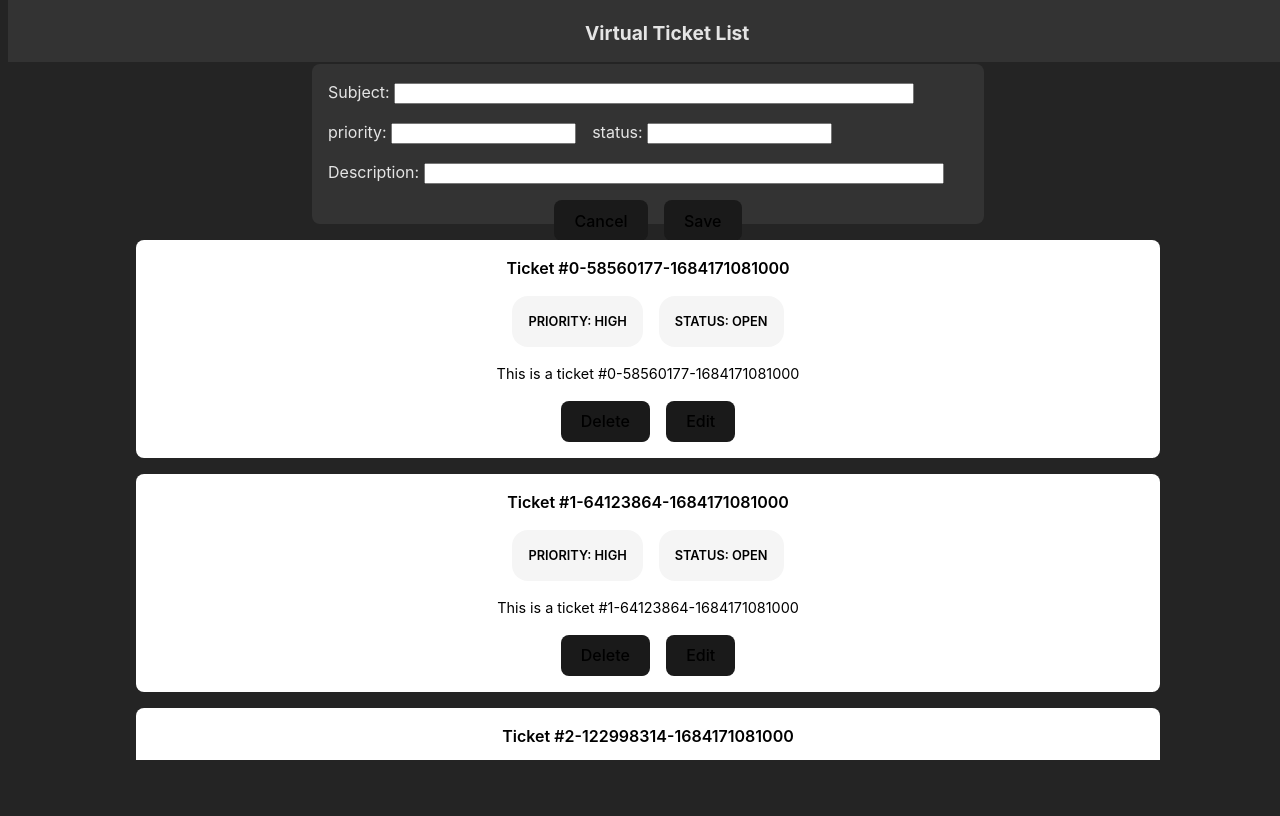
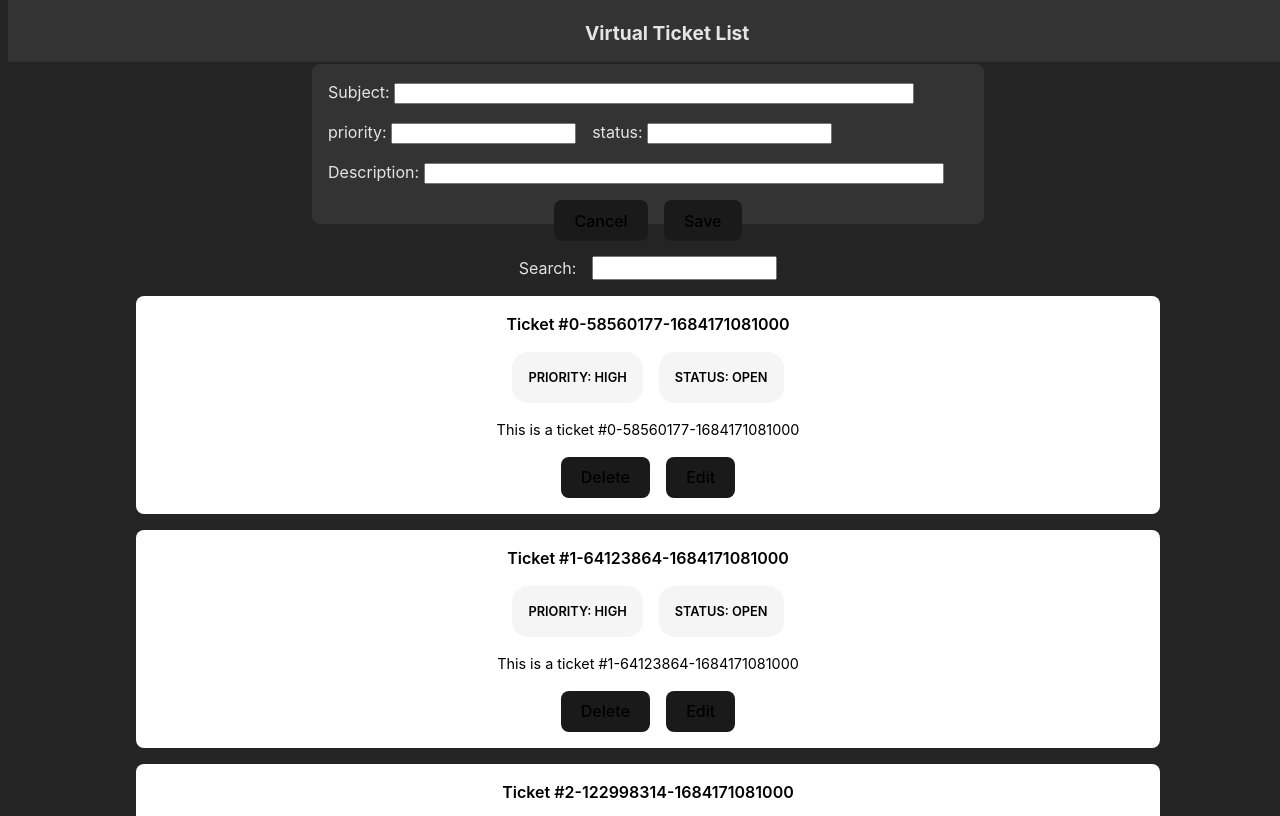
Before and after one commit to Aymanf-sherief/virtual-ticket-list, a React (Vite) app: page / in a window 1280 px wide. Built offline with nearby package versions, Linux system fonts and the light colour scheme.

Commit message:
feat: added search functionality

```diff
--- a/src/components/VirtualList/VirtualList.tsx
+++ b/src/components/VirtualList/VirtualList.tsx
@@ -1,18 +1,17 @@
-import React, { useMemo, useState } from "react";
-import { Ticket } from "../../api/types";
+import React, { useContext, useMemo, useState } from "react";
 import TicketCard from "../TicketCard";
+import { TicketsContext } from "../../pages/TicketListPage/TicketListPage";
 
 interface VirtualListProps {
-  tickets: Ticket[];
   heightPx: number;
   ticketHeightPx?: number;
 }
 
 const VirtualList: React.FC<VirtualListProps> = ({
-  tickets,
   heightPx,
   ticketHeightPx = 200,
 }) => {
+  const { tickets } = useContext(TicketsContext);
   // get the current scroll position from top in list container
   const [scrollTop, setScrollTop] = useState(0);
 
@@ -20,7 +19,7 @@ const VirtualList: React.FC<VirtualListProps> = ({
   // if we don't use a component with full scroll height available
   // the scroll height will reset everytime we re-calculate the rendered tickets list below
   const fullScrollHeight = useMemo(
-    () => tickets.length * ticketHeightPx,
+    () => (tickets ? tickets.length * ticketHeightPx : 0),
     [tickets, ticketHeightPx]
   );
 
@@ -35,14 +34,14 @@ const VirtualList: React.FC<VirtualListProps> = ({
     () =>
       Math.min(
         Math.ceil(heightPx / ticketHeightPx) + ticketsStartIndex,
-        tickets.length - 1
+        tickets ? tickets.length - 1 : 0
       ),
     [ticketsStartIndex, heightPx, ticketHeightPx, tickets]
   );
 
   // slice the tickets array to get the tickets to render, only render the ones that should be visible
   const renderedTickets = useMemo(
-    () => tickets.slice(ticketsStartIndex, ticketsEndIndex),
+    () => tickets?.slice(ticketsStartIndex, ticketsEndIndex) ?? [],
     [tickets, ticketsStartIndex, ticketsEndIndex]
   );
 
--- a/src/pages/TicketListPage/TicketListPage.css
+++ b/src/pages/TicketListPage/TicketListPage.css
@@ -0,0 +1,7 @@
+.searchbox {
+  display: flex;
+  flex-direction: row;
+  justify-content: center;
+  gap: 1rem;
+  padding: 1rem;
+}
--- a/src/pages/TicketListPage/TicketListPage.tsx
+++ b/src/pages/TicketListPage/TicketListPage.tsx
@@ -1,4 +1,4 @@
-import { useCallback, useEffect, useRef, useState } from "react";
+import { useCallback, useEffect, useMemo, useRef, useState } from "react";
 import "./TicketListPage.css";
 import { listTickets } from "../../api/tickets";
 import { Ticket } from "../../api/types";
@@ -17,6 +17,7 @@ export const TicketsContext = React.createContext<TicketsContextData>({});
 
 const TicketListPage: React.FC = () => {
   const [tickets, setTickets] = useState<Ticket[]>([]);
+  const [query, setQuery] = useState<string>("");
   const [heightPx, setHeightPx] = useState(0);
 
   const ref = useRef<HTMLDivElement>(null);
@@ -30,6 +31,15 @@ const TicketListPage: React.FC = () => {
       .then((tickets) => setTickets(tickets))
       .catch((err) => console.error(err));
   }, []);
+
+  const filteredTickets = useMemo(() => {
+    const normalizedQuery = query.trim().toLowerCase();
+    return tickets.filter(
+      (t) =>
+        t.subject.toLowerCase().includes(normalizedQuery) ||
+        t.description.toLowerCase().includes(normalizedQuery)
+    );
+  }, [query, tickets]);
 
   const updateTicket = useCallback(
     (ticket: Ticket) =>
@@ -54,14 +64,18 @@ const TicketListPage: React.FC = () => {
     <div className="container" ref={ref}>
       <TicketsContext.Provider
         value={{
-          tickets,
+          tickets: filteredTickets,
           updateTicket,
           deleteTicket,
           addTicket,
         }}
       >
         <AddTicketForm />
-        <VirtualList tickets={tickets} heightPx={heightPx} />
+        <div className="searchbox">
+          <label>Search: </label>
+          <input value={query} onChange={(e) => setQuery(e.target.value)} />
+        </div>
+        <VirtualList heightPx={heightPx} />
       </TicketsContext.Provider>
     </div>
   );
```
